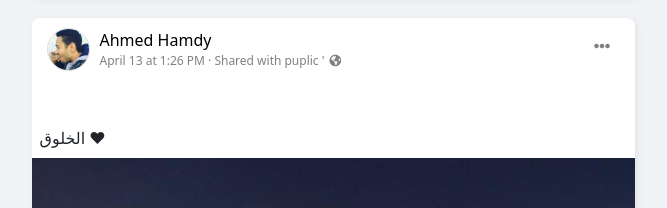
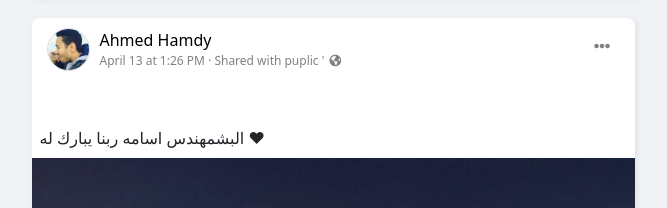
Before and after one commit to ibrahimmoamen100/Facebook-Clone, a React (Create React App) app: page / in a window 1280 px wide. Shown: the part 2714-2922 px from the top of the page, without its empty margins (302-969 px from the left). Built offline with nearby package versions, Linux system fonts and the light colour scheme.

Commit message:
update user image

```diff
--- a/src/Components/SectionMid.js
+++ b/src/Components/SectionMid.js
@@ -24,13 +24,11 @@ export default class SectionMid extends Component {
           img={israel}
         />
         <CommentPosted
-          content="فلسطيــن غداً ستكون حرةً إن شاء الله"
+          content=" فلسطيــن غداً ستكون حرةً إن شاء الله"
           img={pala1}
         />
-        <CommentPosted content="الخلوق ❤ " img={osama} />
+        <CommentPosted content="البشمهندس اسامه ربنا يبارك له ❤ " img={osama} />
       </div>
     );
   }
 }
-
-console.log("hello");
```
